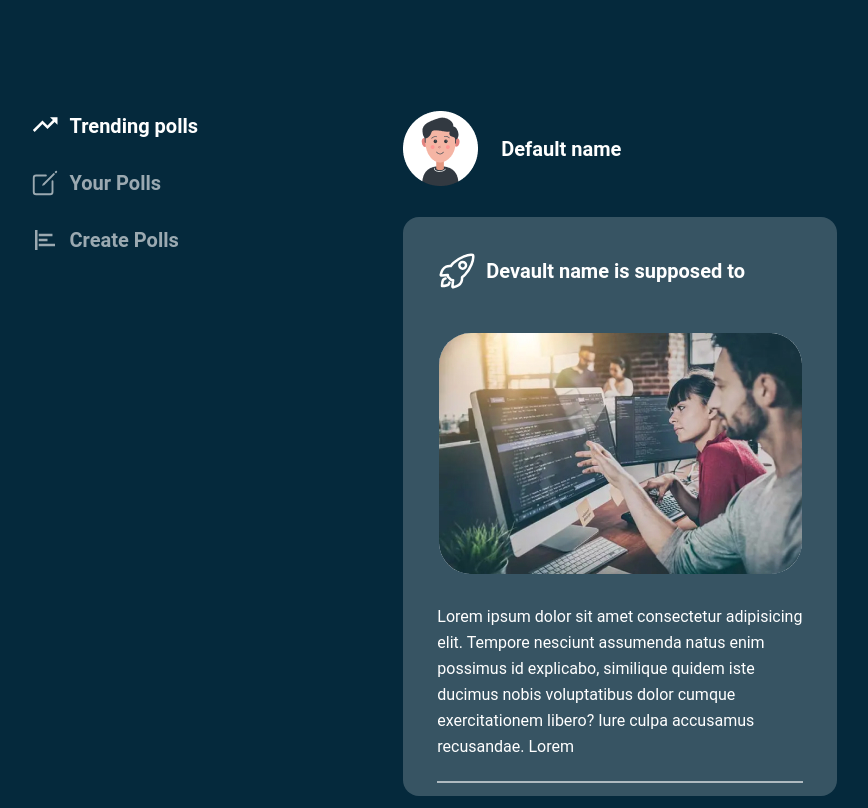
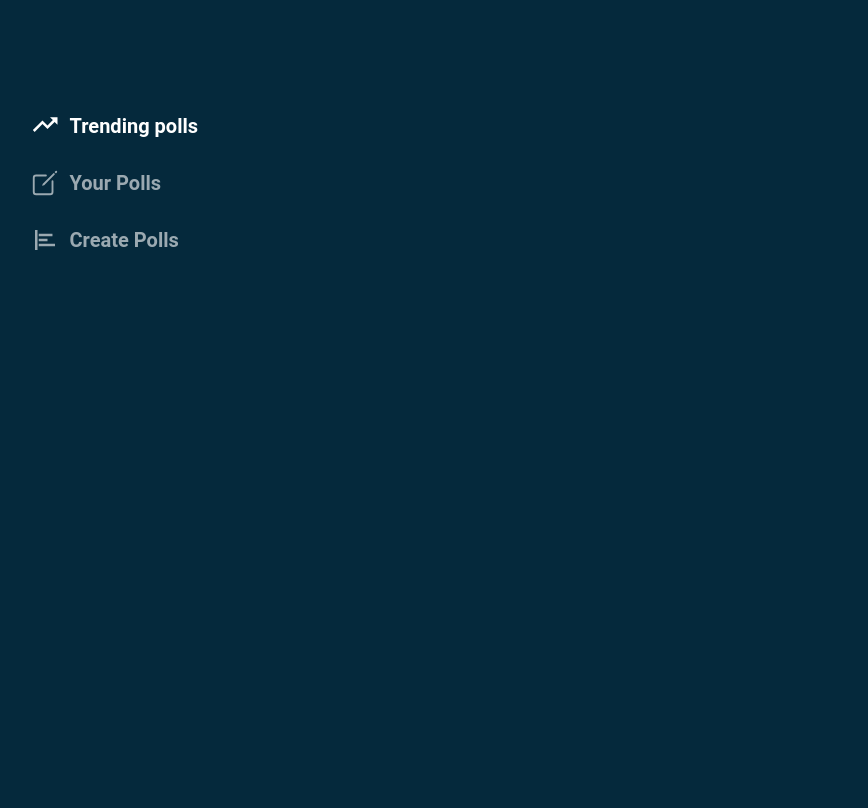
Before and after one commit to martinyis/Vote-me, a React (Create React App) app: page / in a window 1280 px wide. Shown: the whole page, without its empty margins (89-957 px from the left). Built offline with nearby package versions, Linux system fonts and the light colour scheme.

Commit message:
Commented out vote-app

```diff
--- a/src/components/TrendingPolls.jsx
+++ b/src/components/TrendingPolls.jsx
@@ -1,11 +1,7 @@
 import VoteApp from './VoteApp';
 
 const TrendingPolls = () => {
-  return (
-    <div>
-      <VoteApp />
-    </div>
-  );
+  return <div>{/* <VoteApp /> */}</div>;
 };
 
 export default TrendingPolls;
```
